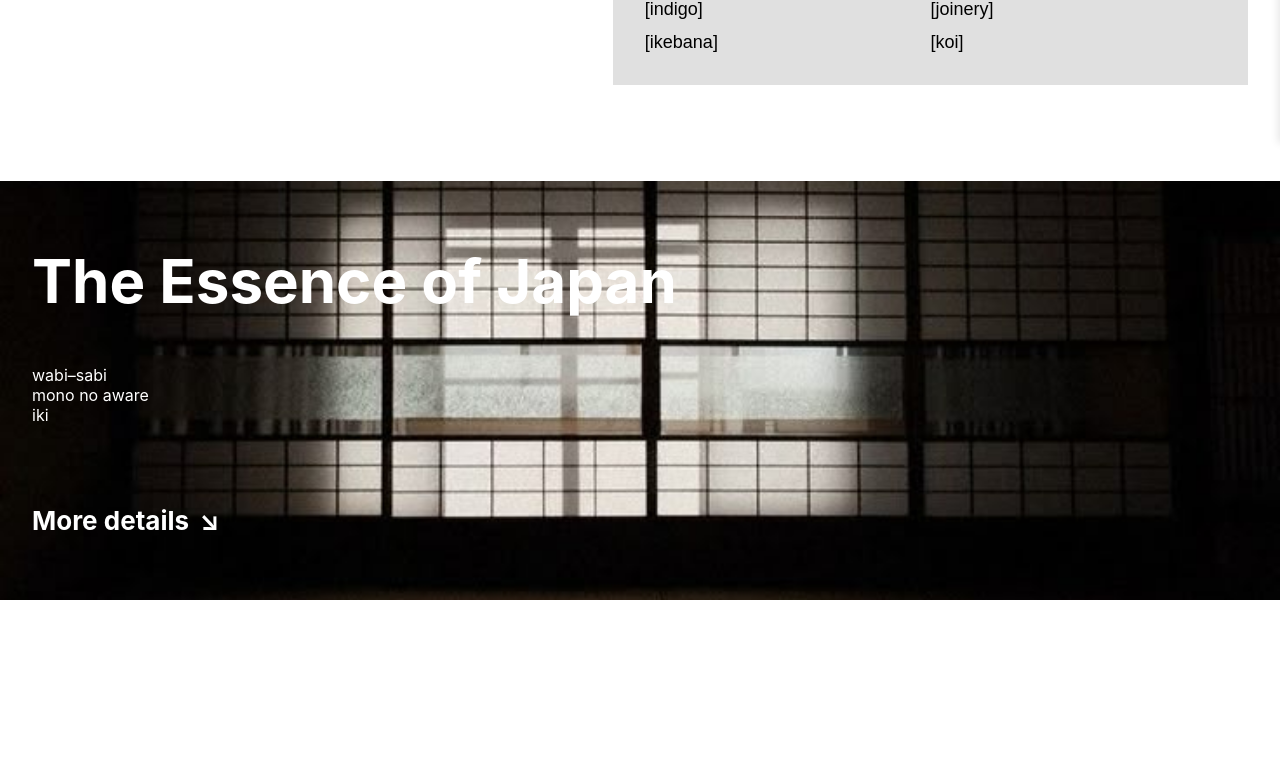
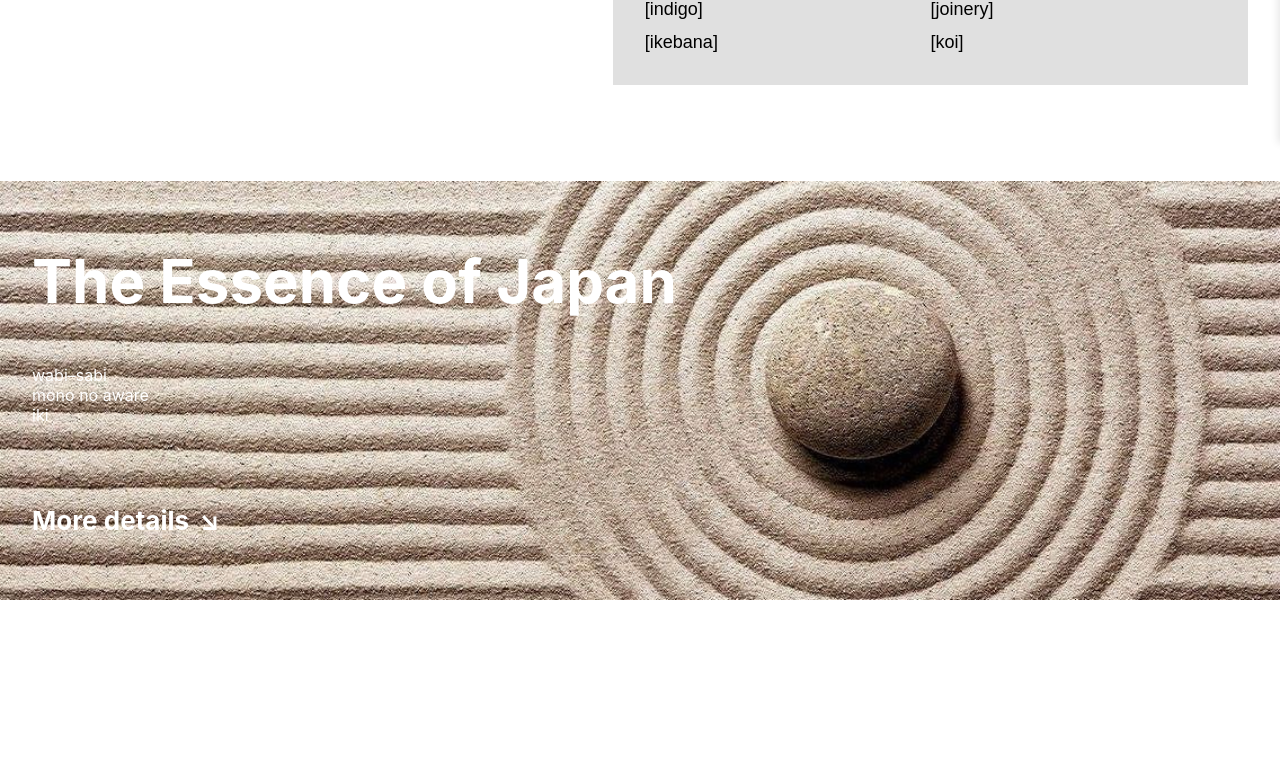
Before and after one commit to yuto0121/japanese-aesthetics, a Next.js app: page /article in a window 1280 px wide. Shown: the part 657-1415 px from the top of the page. Built offline with nearby package versions, Linux system fonts and the light colour scheme.

Commit message:
change some css

```diff
--- a/pages/article/index.tsx
+++ b/pages/article/index.tsx
@@ -138,7 +138,7 @@ export default function Article() {
                 {/* === Concept セクション === */}
                 <section
                     className={styles.conceptSection}
-                    style={{ backgroundImage: "url('/images/article/concept_bg.jpg')" }}
+                    style={{ backgroundImage: "url('/images/article/essence_bg.jpg')" }}
                 >
                     <div className={styles.conceptInner}>
                         <h2 className={styles.previewTitle}>The Essence of Japan</h2>
```
